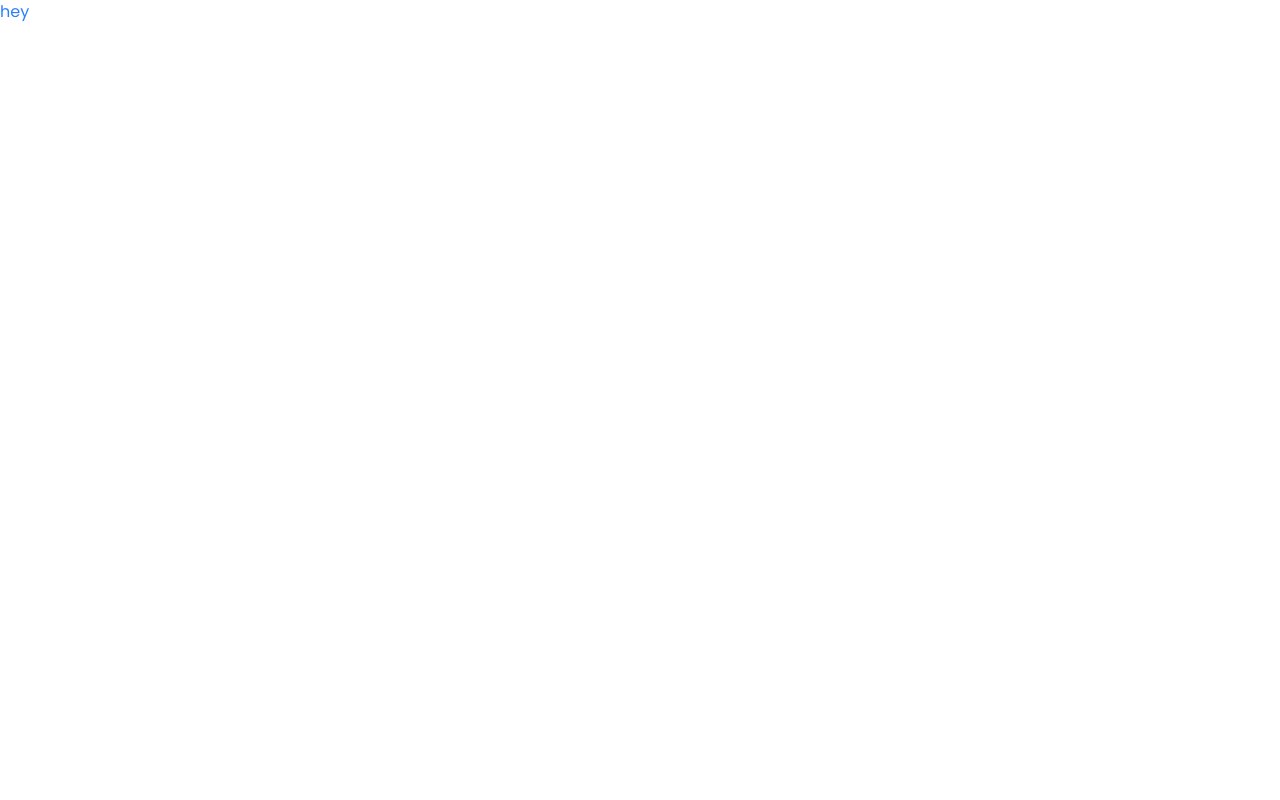
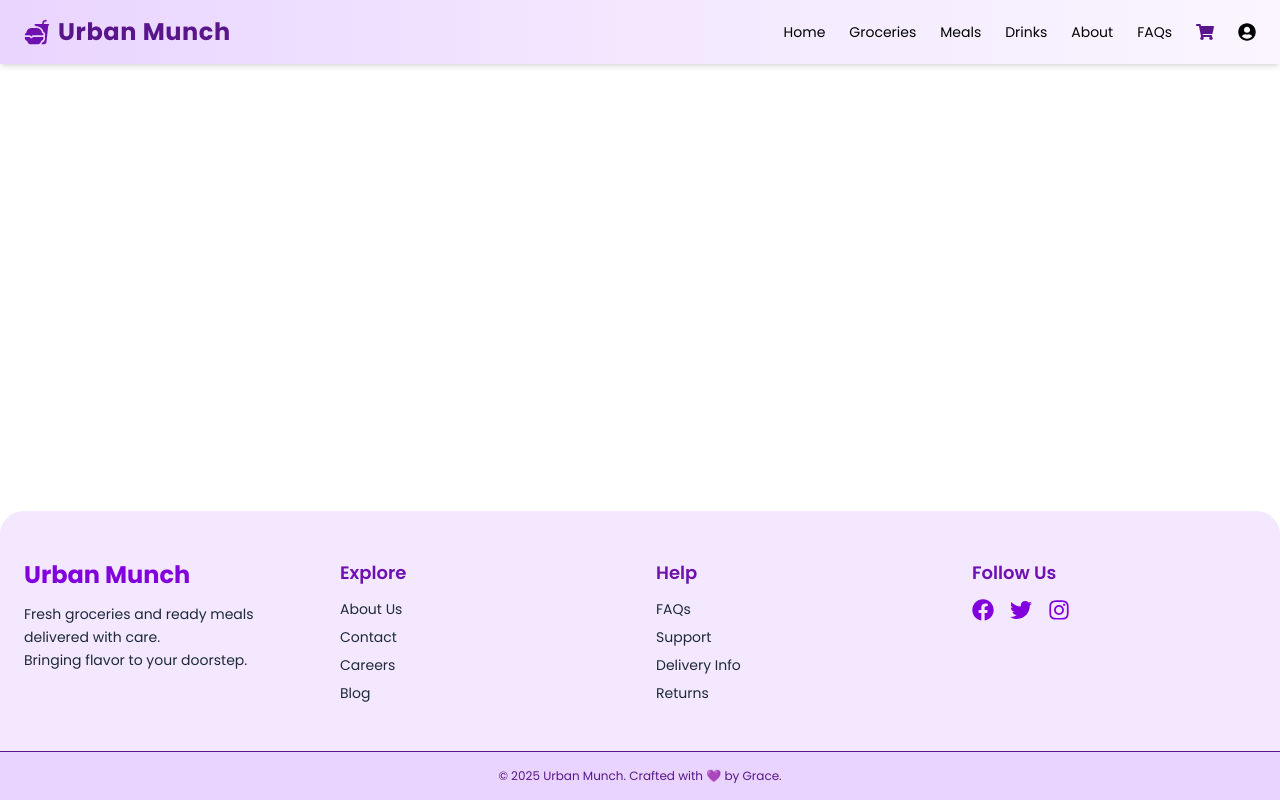
Before and after one commit to gracemugeche/gomycode-urban-munch-store, a React (Vite) app in the folder client/: page / in a window 1280 px wide. Built offline with nearby package versions, Linux system fonts and the light colour scheme.

Commit message:
feat:update the app.tsx

```diff
--- a/client/src/App.tsx
+++ b/client/src/App.tsx
@@ -1,9 +1,25 @@
-
+// src/App.tsx
+import { useLocation } from "react-router-dom";
+import Footer from "./components/Footer";
+import Navbar from "./components/Navbar";
+// import AppRoutes from "./routes/AppRoutes";
 
 export default function App() {
+  const location = useLocation();
+
+  // Hide navbar and footer on login/signup pages
+  const hideLayoutRoutes = ["/login", "/signup","/cart" ,"/checkout"];
+  const shouldHideLayout = hideLayoutRoutes.includes(location.pathname);
+
   return (
-    <div className="text-blue-500">
-      hey
+    <div className="flex flex-col min-h-screen">
+      {!shouldHideLayout && <Navbar />}
+
+      <main className="flex-grow">
+        {/* <AppRoutes /> */}
+      </main>
+
+      {!shouldHideLayout && <Footer />}
     </div>
-  )
+  );
 }
```
